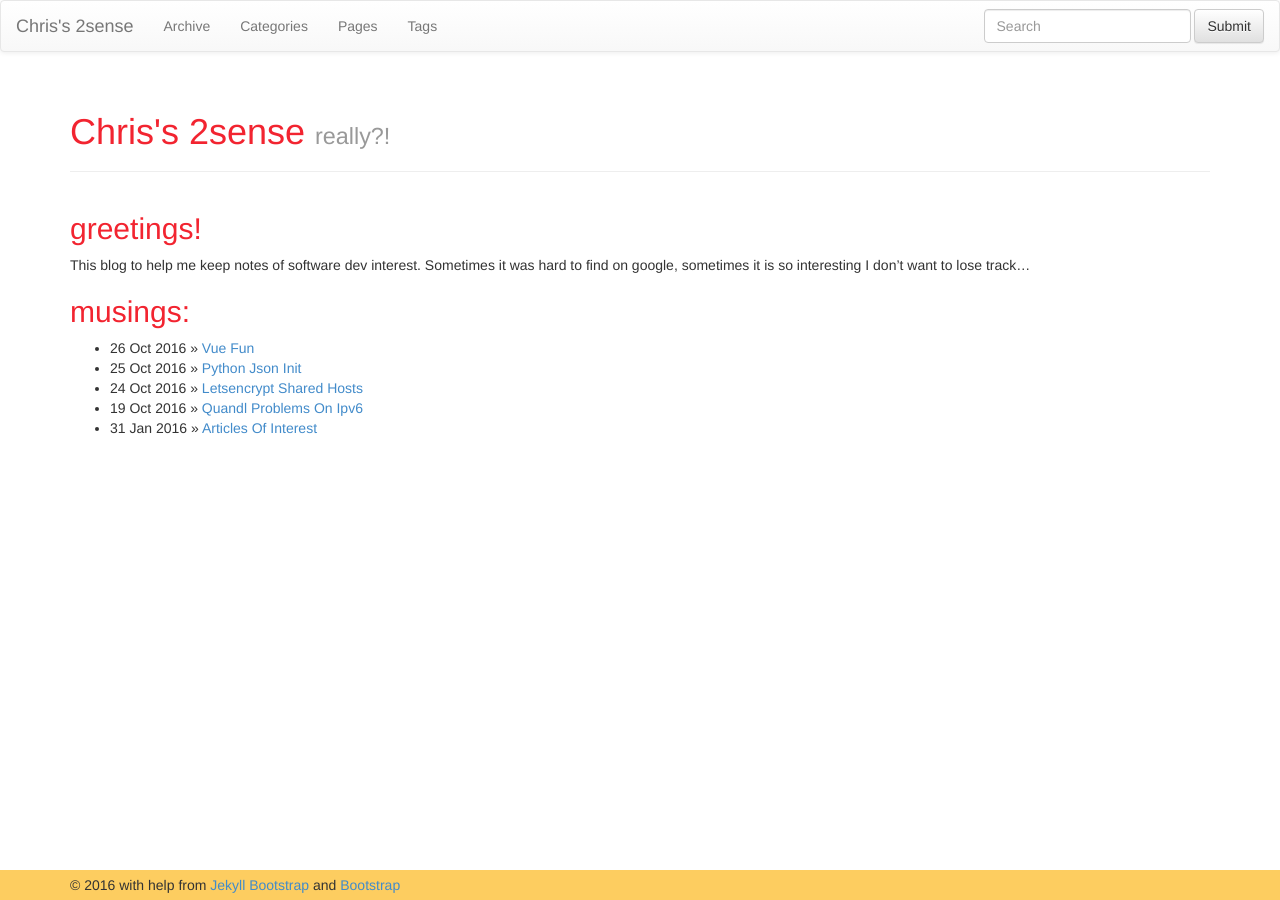
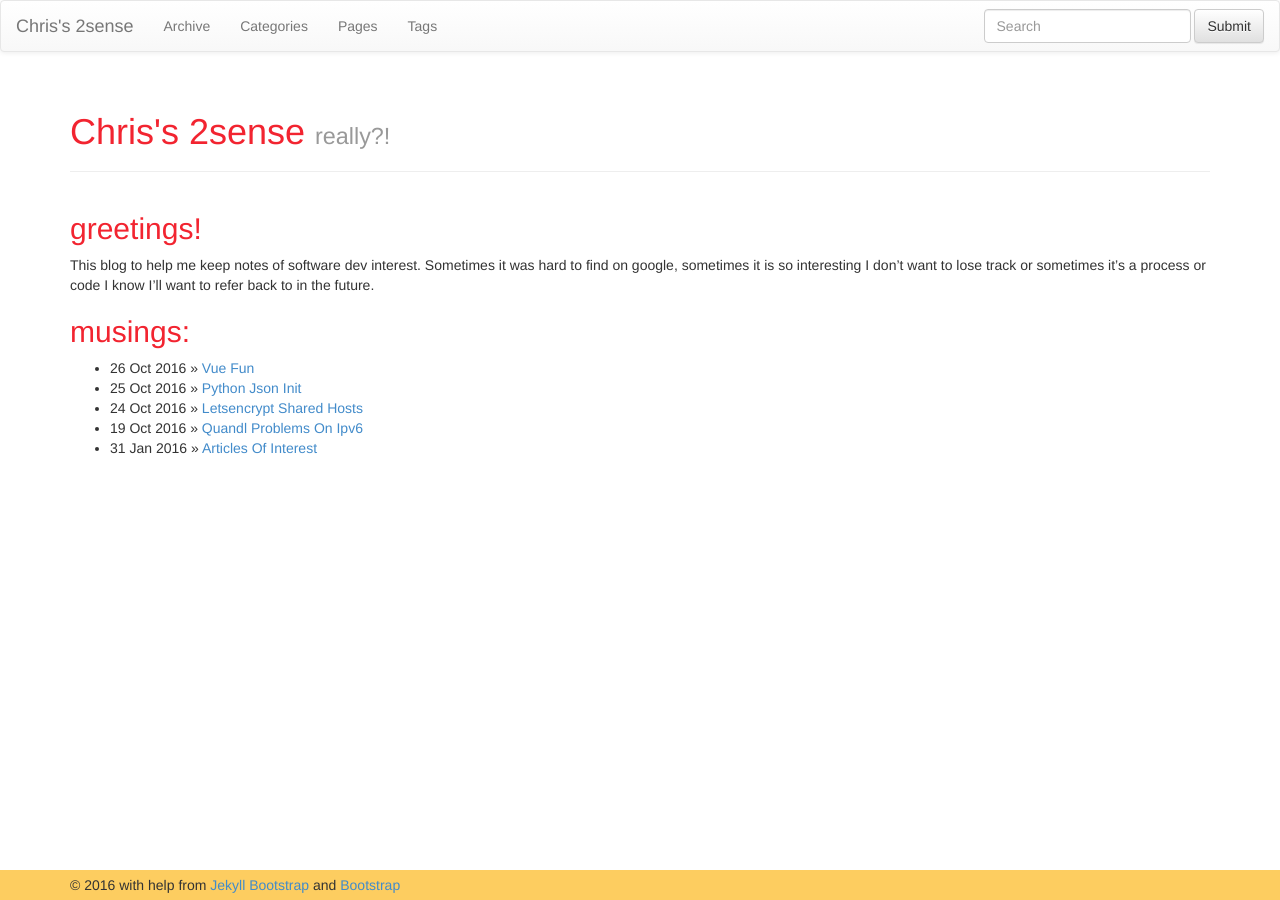
Before and after one commit to faizanvahevaria/chrisamow.github.io, a Jekyll site: the page built from index.md, in a window 1280 px wide. Built offline with Jekyll 4.4.1, drawn with Linux system fonts in a browser that asks for light colours; nearby versions of some CDN libraries.

```diff
--- a/index.md
+++ b/index.md
@@ -8,7 +8,7 @@ tagline: really?!
 
 ## greetings!
 
-This blog to help me keep notes of software dev interest.  Sometimes it was hard to find on google, sometimes it is so interesting I don't want to lose track...
+This blog to help me keep notes of software dev interest.  Sometimes it was hard to find on google, sometimes it is so interesting I don't want to lose track or sometimes it's a process or code I know I'll want to refer back to in the future.
 
 
 
```
Also changed, not shown: _posts/2016-01-31-articles-of-interest.md (+3 -0 lines).
